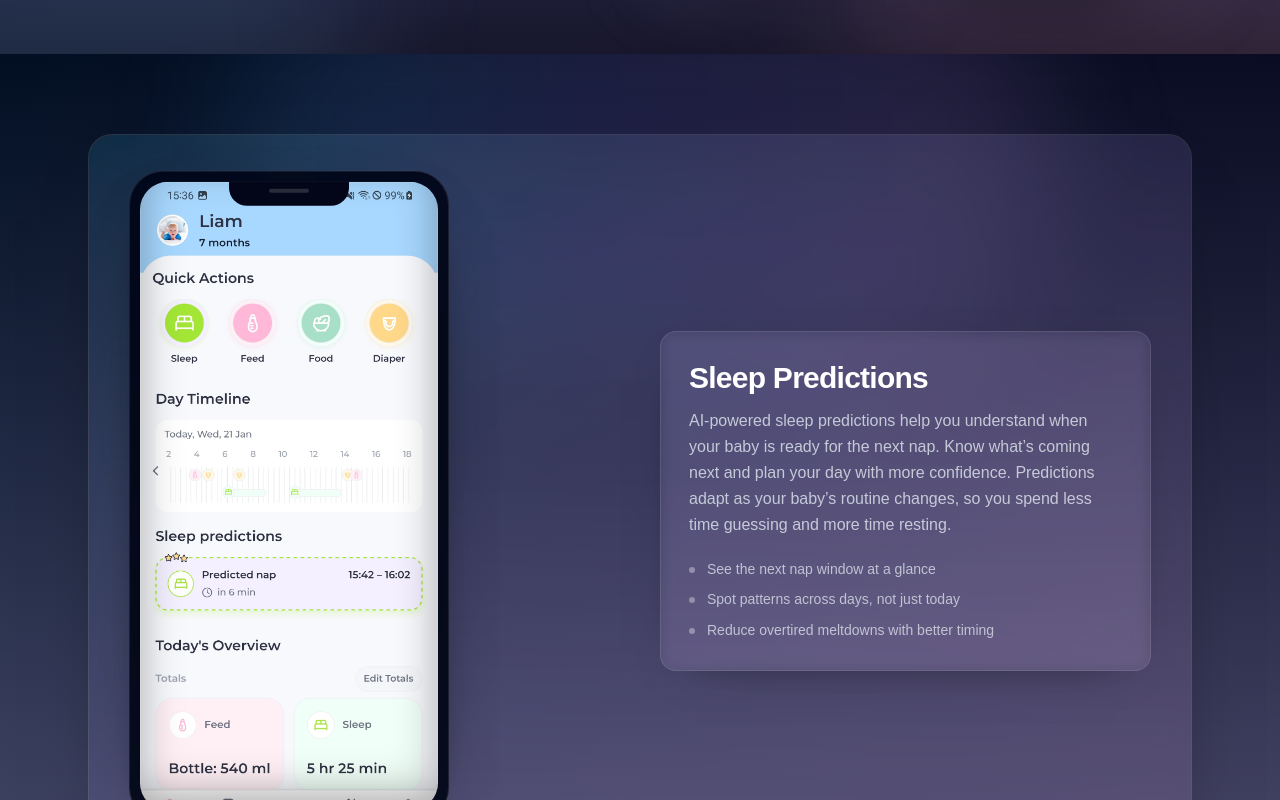
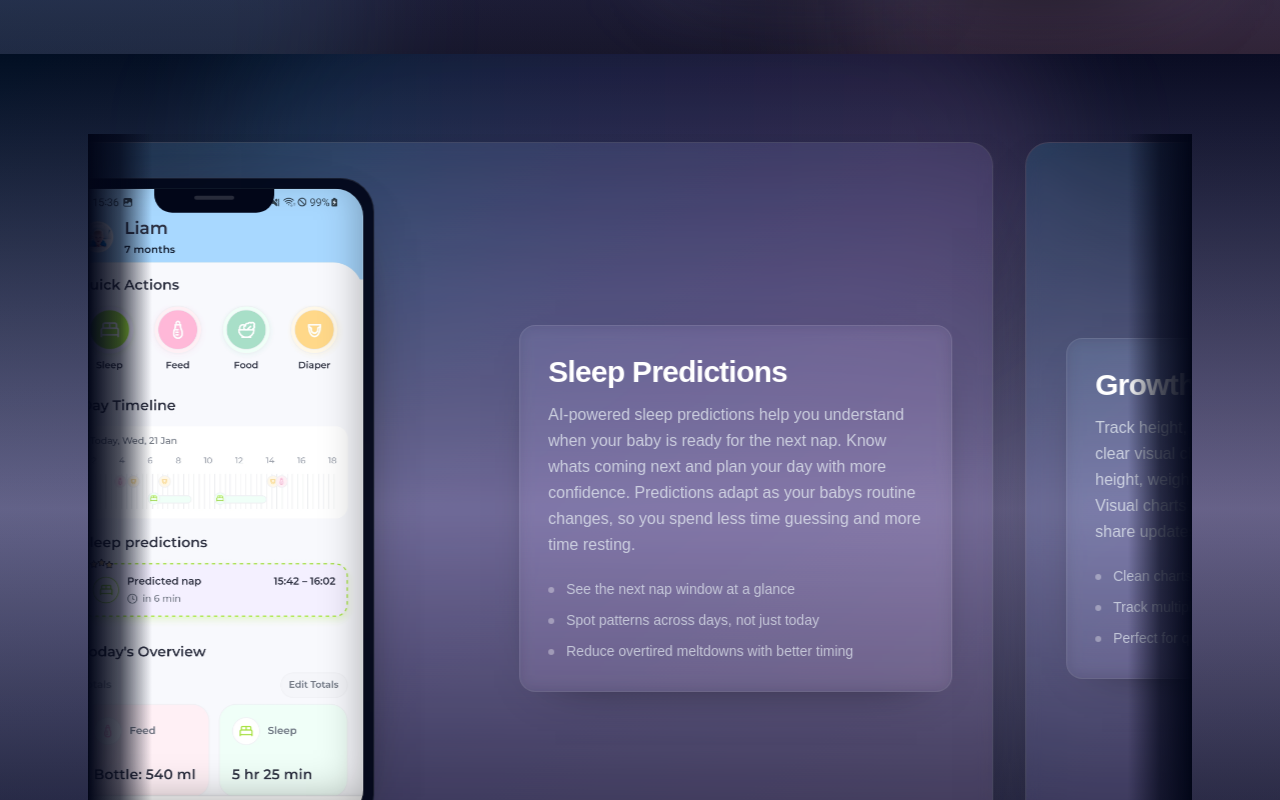
Before and after one commit to domasdomas57-web/baby-growth-landing, a Next.js app: page / in a window 1280 px wide. Shown: the part 680-1480 px from the top of the page. Built offline with nearby package versions, Linux system fonts and the light colour scheme.

Commit message:
Make FeatureShowcase auto-scrolling row

```diff
--- a/components/FeatureShowcase.tsx
+++ b/components/FeatureShowcase.tsx
@@ -1,7 +1,8 @@
 "use client";
 
 import Image from "next/image";
-import { motion } from "framer-motion";
+import { animate, motion, useReducedMotion } from "framer-motion";
+import { useEffect, useRef } from "react";
 
 const FEATURES = [
 {
@@ -33,7 +34,7 @@ const FEATURE_DETAILS: Record<
 > = {
 "Sleep Predictions": {
 more:
-			"Know what’s coming next and plan your day with more confidence. Predictions adapt as your baby’s routine changes, so you spend less time guessing and more time resting.",
+"Know whats coming next and plan your day with more confidence. Predictions adapt as your babys routine changes, so you spend less time guessing and more time resting.",
 bullets: [
 "See the next nap window at a glance",
 "Spot patterns across days, not just today",
@@ -51,7 +52,7 @@ const FEATURE_DETAILS: Record<
 },
 "AI Insights": {
 more:
-			"Turn daily logs into useful signals. AI helps highlight what’s working, what’s changing, and where small adjustments can make your routine smoother.",
+"Turn daily logs into useful signals. AI helps highlight whats working, whats changing, and where small adjustments can make your routine smoother.",
 bullets: [
 "Highlights patterns in sleep and feeding",
 "Find routine shifts sooner",
@@ -61,6 +62,49 @@ const FEATURE_DETAILS: Record<
 };
 
 export default function FeatureShowcase() {
+const shouldReduceMotion = useReducedMotion();
+const viewportRef = useRef<HTMLDivElement | null>(null);
+const trackRef = useRef<HTMLDivElement | null>(null);
+
+useEffect(() => {
+if (shouldReduceMotion) return;
+const viewport = viewportRef.current;
+const track = trackRef.current;
+if (!viewport || !track) return;
+
+let controls: ReturnType<typeof animate> | undefined;
+
+const start = () => {
+controls?.stop();
+track.style.transform = "translateX(0px)";
+
+const maxOffset = Math.max(0, track.scrollWidth - viewport.clientWidth);
+if (maxOffset <= 0) return;
+
+const duration = Math.max(14, maxOffset / 45);
+controls = animate(0, -maxOffset, {
+duration,
+repeat: Infinity,
+repeatType: "reverse",
+ease: "easeInOut",
+onUpdate: (latest) => {
+track.style.transform = `translateX(${latest}px)`;
+},
+});
+};
+
+start();
+
+const ro = new ResizeObserver(() => start());
+ro.observe(viewport);
+ro.observe(track);
+
+return () => {
+controls?.stop();
+ro.disconnect();
+};
+}, [shouldReduceMotion]);
+
 return (
 <section className="relative overflow-hidden" aria-label="Feature showcase">
 <div className="absolute inset-0 -z-10">
@@ -70,38 +114,42 @@ export default function FeatureShowcase() {
 </div>
 
 <div className="mx-auto max-w-6xl px-5 py-14 sm:px-6 sm:py-20">
-				<div className="space-y-12 sm:space-y-16">
+<div className="relative">
+<div className="pointer-events-none absolute inset-y-0 left-0 z-10 w-16 bg-gradient-to-r from-slate-950 via-slate-950/70 to-transparent" />
+<div className="pointer-events-none absolute inset-y-0 right-0 z-10 w-16 bg-gradient-to-l from-slate-950 via-slate-950/70 to-transparent" />
+
+<div ref={viewportRef} className="overflow-hidden">
+<div
+ref={trackRef}
+className="flex w-max items-stretch gap-6 py-2 will-change-transform sm:gap-8"
+>
 {FEATURES.map((feature, index) => {
 const isReversed = index % 2 === 1;
 const details = FEATURE_DETAILS[feature.title];
 
 return (
-							<motion.div
+<motion.article
 key={feature.title}
-								initial={{ opacity: 0, y: 22 }}
+initial={{ opacity: 0, y: 18 }}
 whileInView={{ opacity: 1, y: 0 }}
 viewport={{ once: true, amount: 0.35 }}
-								transition={{ duration: 0.65, ease: [0.22, 1, 0.36, 1] }}
-								className="relative overflow-hidden rounded-3xl border border-white/10 bg-white/[0.04] shadow-[0_26px_90px_-60px_rgba(0,0,0,0.90)] backdrop-blur"
+transition={{ duration: 0.6, ease: [0.22, 1, 0.36, 1] }}
+className="relative w-[92vw] max-w-[980px] overflow-hidden rounded-3xl border border-white/10 bg-white/[0.04] shadow-[0_26px_90px_-60px_rgba(0,0,0,0.90)] backdrop-blur sm:w-[84vw]"
 >
 <div className="absolute inset-0 -z-10 bg-gradient-to-br from-sky-400/10 via-violet-400/10 to-fuchsia-300/10" />
 
 <div
-									className={`grid gap-10 p-6 sm:p-10 lg:grid-cols-2 lg:items-center ${
+className={`grid gap-8 p-6 sm:p-10 lg:grid-cols-2 lg:items-center ${
 isReversed ? "lg:[&>*:first-child]:order-2" : ""
 }`}
 >
-									<motion.div
-										initial={{ opacity: 0, x: isReversed ? 20 : -20 }}
-										whileInView={{ opacity: 1, x: 0 }}
-										viewport={{ once: true, amount: 0.45 }}
-										transition={{ duration: 0.7, ease: [0.22, 1, 0.36, 1] }}
-										className={`flex w-full items-center justify-center ${
+<div
+className={`flex items-center justify-center ${
 isReversed ? "lg:justify-end" : "lg:justify-start"
 }`}
 >
 <motion.div
-											animate={{ y: [0, -8, 0] }}
+animate={shouldReduceMotion ? undefined : { y: [0, -8, 0] }}
 transition={{
 duration: 8.5,
 repeat: Infinity,
@@ -109,7 +157,6 @@ export default function FeatureShowcase() {
 }}
 className="pointer-events-none w-full max-w-[280px] sm:max-w-[300px] lg:max-w-[320px]"
 >
-											<div className="relative">
 <div className="rounded-[34px] border border-white/10 bg-slate-950/90 p-[10px] shadow-[0_26px_90px_-58px_rgba(0,0,0,0.95)]">
 <div className="relative overflow-hidden rounded-[28px] bg-black shadow-[0_18px_60px_-32px_rgba(0,0,0,0.85)]">
 <div className="absolute left-1/2 top-0 z-10 h-6 w-[120px] -translate-x-1/2 rounded-b-[18px] bg-slate-950" />
@@ -120,7 +167,7 @@ export default function FeatureShowcase() {
 src={feature.src}
 alt={feature.alt}
 fill
-																sizes="(min-width: 768px) 420px, 90vw"
+sizes="(min-width: 1024px) 320px, 280px"
 className="object-cover object-top"
 />
 </div>
@@ -128,17 +175,10 @@ export default function FeatureShowcase() {
 <div className="pointer-events-none absolute inset-0 shadow-[inset_0_0_0_1px_rgba(255,255,255,0.12),inset_0_-18px_42px_rgba(0,0,0,0.34)]" />
 </div>
 </div>
+</motion.div>
 </div>
-										</motion.div>
-									</motion.div>
 
-									<motion.div
-										initial={{ opacity: 0, x: isReversed ? -20 : 20 }}
-										whileInView={{ opacity: 1, x: 0 }}
-										viewport={{ once: true, amount: 0.45 }}
-										transition={{ duration: 0.7, delay: 0.05, ease: [0.22, 1, 0.36, 1] }}
-										className="text-center lg:text-left"
-									>
+<div className="text-center lg:text-left">
 <div className="mx-auto max-w-2xl rounded-2xl border border-white/10 bg-white/[0.04] px-6 py-6 shadow-[0_14px_50px_-36px_rgba(0,0,0,0.85)] backdrop-blur sm:px-7 sm:py-7 lg:mx-0">
 <h3 className="text-balance text-2xl font-semibold tracking-tight text-white sm:text-3xl">
 {feature.title}
@@ -158,11 +198,13 @@ export default function FeatureShowcase() {
 </ul>
 ) : null}
 </div>
-									</motion.div>
 </div>
-							</motion.div>
+</div>
+</motion.article>
 );
 })}
+</div>
+</div>
 </div>
 </div>
 </section>
```
Lines whose indentation alone changed are shown as unchanged.
